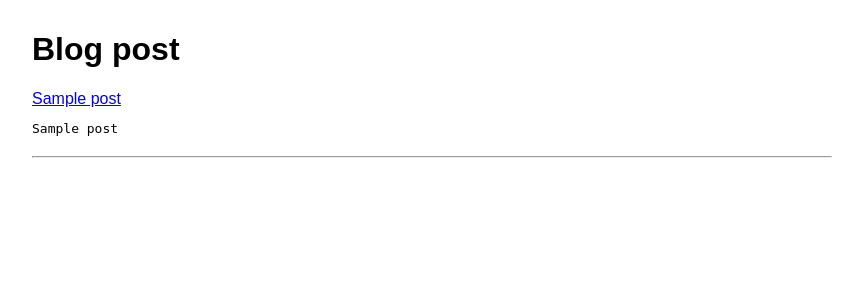
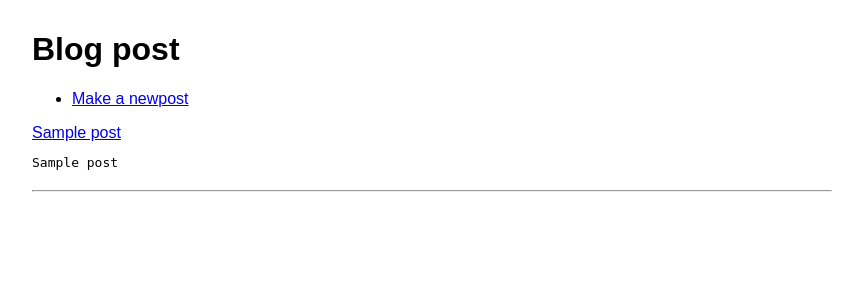
Before and after one commit to jordo14/build-a-blog, a Python web app: template templates/listings.html in a window 1280 px wide. Shown: the top 300 px of the page, without its empty margins (208-1071 px from the left). Run offline with Jinja, Linux system fonts and the light colour scheme; the template is opened without the code that fills it: most values are stand-ins (such as "Sample title", 1, 10 or a date in 2020).

Commit message:
Implemented mainpage link and newpost link

```diff
--- a/templates/listings.html
+++ b/templates/listings.html
@@ -1,8 +1,11 @@
 {% extends "base.html" %}
 
 {% block content %}
+<ul>
+    <li><a href="/newpost">Make a newpost</a></li>
+</ul>
+{% for post in posts %}
 
-{% for post in posts %}
     <div>
         <div><a href="/blog/{{post.key().id()}}">{{post.title}}</a></div>
         <pre>{{post.post}}</pre>
--- a/templates/onepost.html
+++ b/templates/onepost.html
@@ -1,7 +1,9 @@
 {% extends "base.html" %}
 
 {% block content %}
-
+<ul>
+    <li><a href="/blog">Mainpage</a></li>
+</ul>
     <div>
         <div>{{posts.title}}</div>
         <pre>{{posts.post}}</pre>
```
